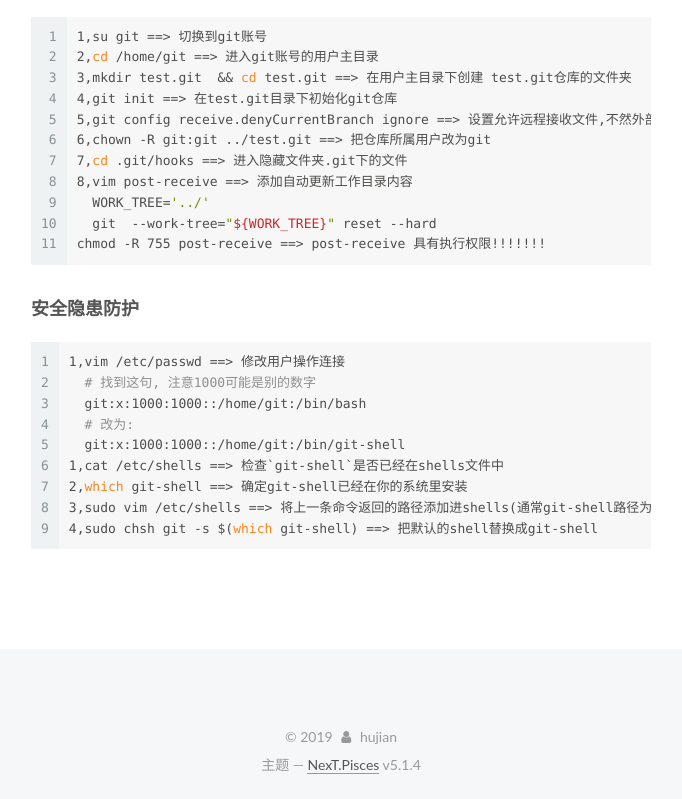
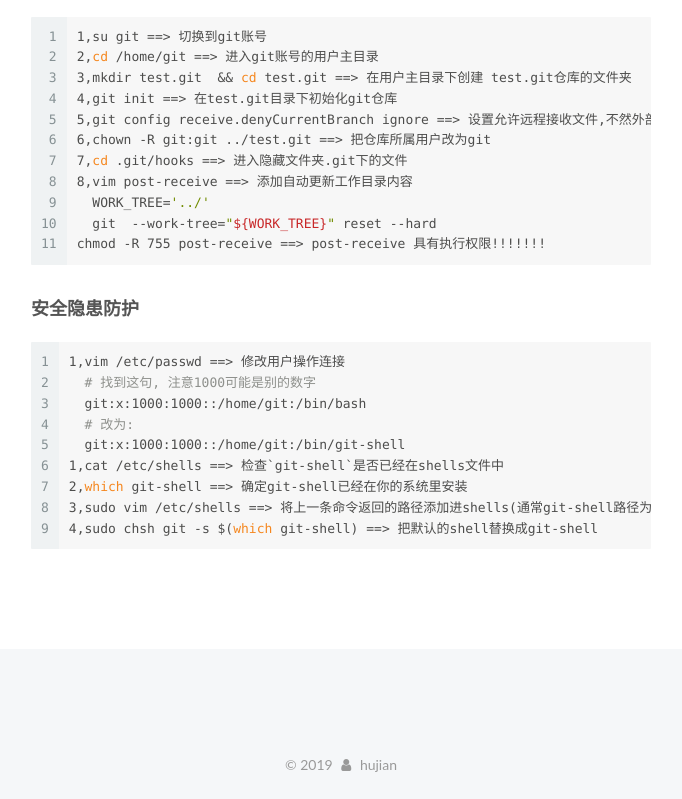
Before and after one commit to FassbenderMichael/FassbenderMichael.github.io, a plain HTML site: page 2019/02/18/git配置流程/index.html in a window 1280 px wide. Shown: the part 1312-2111 px from the top of the page, without its empty margins (429-1111 px from the left). Drawn offline with Linux system fonts and the light colour scheme; a script that the page names is missing.

Commit message:
Site updated: 2019-02-19 09:20:22

```diff
--- a/2019/02/18/git配置流程/index.html
+++ b/2019/02/18/git配置流程/index.html
@@ -490,8 +490,6 @@
 
 
 
-  <div class="theme-info">主题 &mdash; <a class="theme-link" target="_blank" href="https://github.com/iissnan/hexo-theme-next">NexT.Pisces</a> v5.1.4</div>
-
 
 
 
```
Also changed, not shown: archives/2019/02/index.html (+0 -2 lines), archives/2019/index.html (+0 -2 lines), archives/index.html (+0 -2 lines), index.html (+0 -2 lines).
